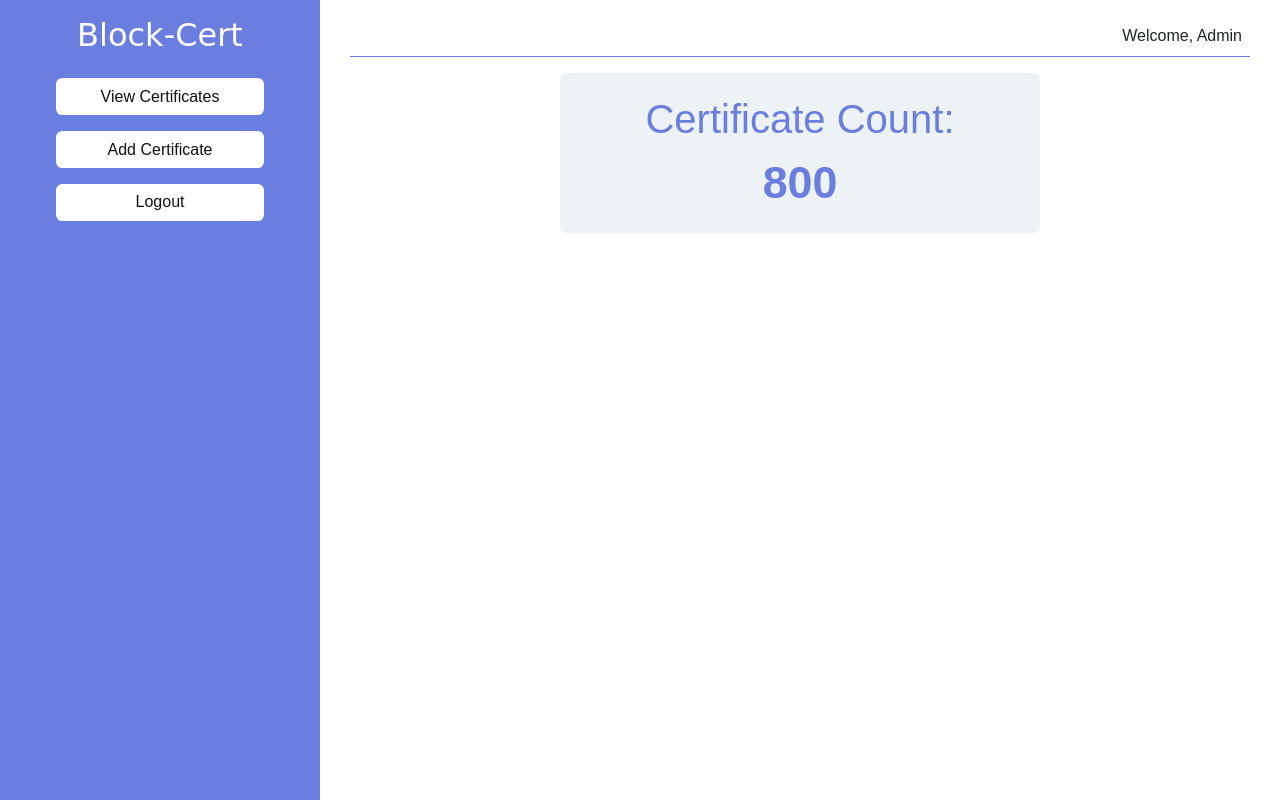
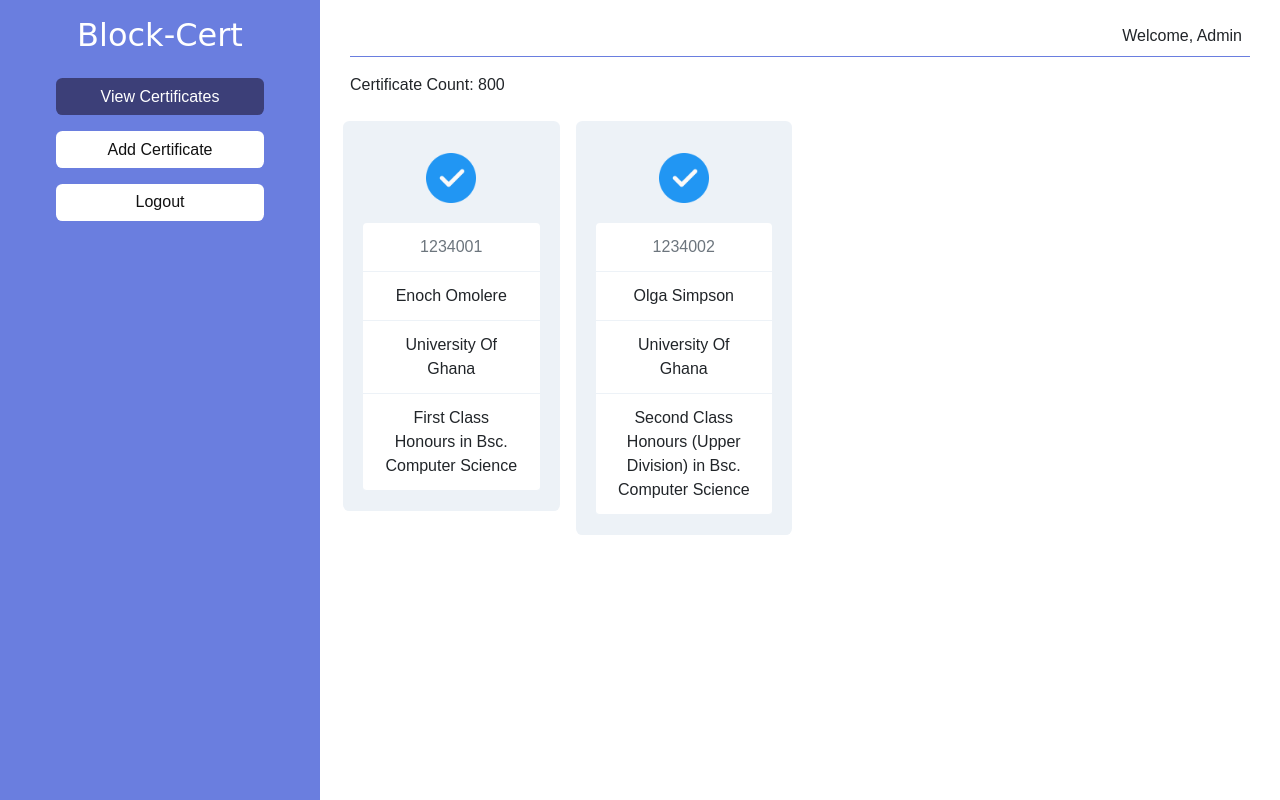
Before and after one commit to TerraCobynnha/block-cert-admin, a plain HTML site: page screens/view.html in a window 1280 px wide. Drawn offline with nearby package versions, Linux system fonts and the light colour scheme; files whose address does not match are found by name.

Commit message:
Feat: Favicon for pages added. Cards for view page added.

```diff
--- a/css/index.css
+++ b/css/index.css
@@ -117,6 +117,16 @@
     border-radius: 0.4rem;
 }
 
+.btn-active {
+    background-color: var(--tertiary);
+    color: var(--primary);
+}
+
+.btn-active:hover {
+    background-color: var(--tertiary);
+    color: var(--primary);
+}
+
 .logout:hover {
     background-color: var(--alternate);
 }
@@ -145,18 +155,36 @@
 }
 
 .dashB-mainCount span{
-    /* background-color: var(--light);
-    color: var(--secondary);
-    height: 10rem;
-    width: 30rem;
-    font-size: 2.5rem;
-    padding: 1rem;
-    text-align: center;
-    border-radius: 0.5rem;
-    margin: auto; */
     display: block;
     font-size: 2.8rem !important;
     font-weight: bold;
+}
+
+.card-wrapper {
+    padding: 0.5rem;
+}
+
+.card {
+    background-color: var(--light);
+    border-color: var(--secondary);
+    border-radius: 0.4rem;
+    text-align: center;
+    padding: 0;
+    border: 0;
+    width: 100%;
+    /* margin-left: 1rem; */
+    /* box-shadow: -100 3 3; */
+}
+
+.card-img-top {
+    width: 50px;
+    margin: auto;
+    padding-top: 2rem;
+}
+
+.list-group-item {
+    border: 0;
+    border-bottom: 1px solid var(--light);
 }
 
 @media screen and (max-width: 768px) {
--- a/screens/view.html
+++ b/screens/view.html
@@ -3,6 +3,8 @@
   <head>
     <meta charset="UTF-8" />
     <meta name="viewport" content="width=device-width, initial-scale=1.0" />
+    <link href="./../assets/check.png" rel="shorcut icon" />
+
     <!-- Bootstrap css  -->
     <link
       rel="stylesheet"
@@ -18,15 +20,40 @@
     <div class="row">
       <div class="col-md-4 col-lg-3 dashB-side">
         <h1 class="dashB-title"><a href="dashboard.html">Block-Cert</a></h1>
-        <a href="./view.html"><button class="dashB-sidebtn btn-active">View Certificates</button></a>
-        <a href="./add.html"><button class="dashB-sidebtn">Add Certificate</button></a>
-        <a href="./../index.html"><button class="dashB-sidebtn logout">Logout</button></a>
-
+        <a href="#"
+          ><button class="dashB-sidebtn btn-active">
+            View Certificates
+          </button></a
+        >
+        <a href="./add.html"
+          ><button class="dashB-sidebtn">Add Certificate</button></a
+        >
+        <a href="./../index.html"
+          ><button class="dashB-sidebtn logout">Logout</button></a
+        >
       </div>
       <div class="col-md-8 col-lg-9 dashB-main">
         <div class="container">
           <p class="ml-auto text-right border-bottom">Welcome, Admin</p>
-          <p class="dashB-mainCount">Certificate Count: <span>800</span></p>
+          <p class="">Certificate Count: 800</p>
+
+          <div class="row" id="certs-view">
+            <!-- <div class="card-wrapper col-sm-3">
+                <div class=" card" style="width: 18rem;">
+                <img src="./../assets/check.png" class="card-img-top" alt="check" />
+                <div class="card-body">
+                    <p class="card-text">
+                        <ul class="list-group">
+                            <li class="list-group-item disabled" aria-disabled="true">1234001</li>
+                            <li class="list-group-item">Enoch Omolere</li>
+                            <li class="list-group-item">University Of Ghana</li>
+                            <li class="list-group-item">First Class Honours in Bsc. Computer Science</li>
+                        </ul>
+                    </p>
+                </div>
+                </div>
+            </div> -->
+          </div>
         </div>
       </div>
     </div>
@@ -41,5 +68,50 @@
     ></script>
     <!-- Custom js  -->
     <script src="./js/index.js"></script>
+    <script>
+      $(() => {
+        const list = [
+          {
+            name: "Enoch Omolere",
+            university: "University Of Ghana",
+            serialNo: "1234001",
+            degree: "First Class Honours in Bsc. Computer Science",
+          },
+          {
+            name: "Olga Simpson",
+            university: "University Of Ghana",
+            serialNo: "1234002",
+            degree:
+              "Second Class Honours (Upper Division) in Bsc. Computer Science",
+          },
+        ];
+
+        list.forEach((cert) => {
+          const { name, degree, serialNo, university } = cert;
+          $("#certs-view")
+            .append(`<div class="col-md-6 col-lg-4 col-xl-3 card-wrapper">
+              <div class="card">
+                <img
+                  src="./../assets/check.png"
+                  class="card-img-top"
+                  alt="check"
+                />
+                <div class="card-body">
+                  <ul class="list-group">
+                    <li class="list-group-item disabled" aria-disabled="true">
+                      ${serialNo}
+                    </li>
+                    <li class="list-group-item">${name}</li>
+                    <li class="list-group-item">${university}</li>
+                    <li class="list-group-item">
+                      ${degree}
+                    </li>
+                  </ul>
+                </div>
+              </div>
+            </div>`);
+        });
+      });
+    </script>
   </body>
 </html>
```
Also changed, not shown: index.html (+2 -0 lines), screens/add.html (+3 -1 lines), screens/dashboard.html (+3 -2 lines), assets/check.png (added).
